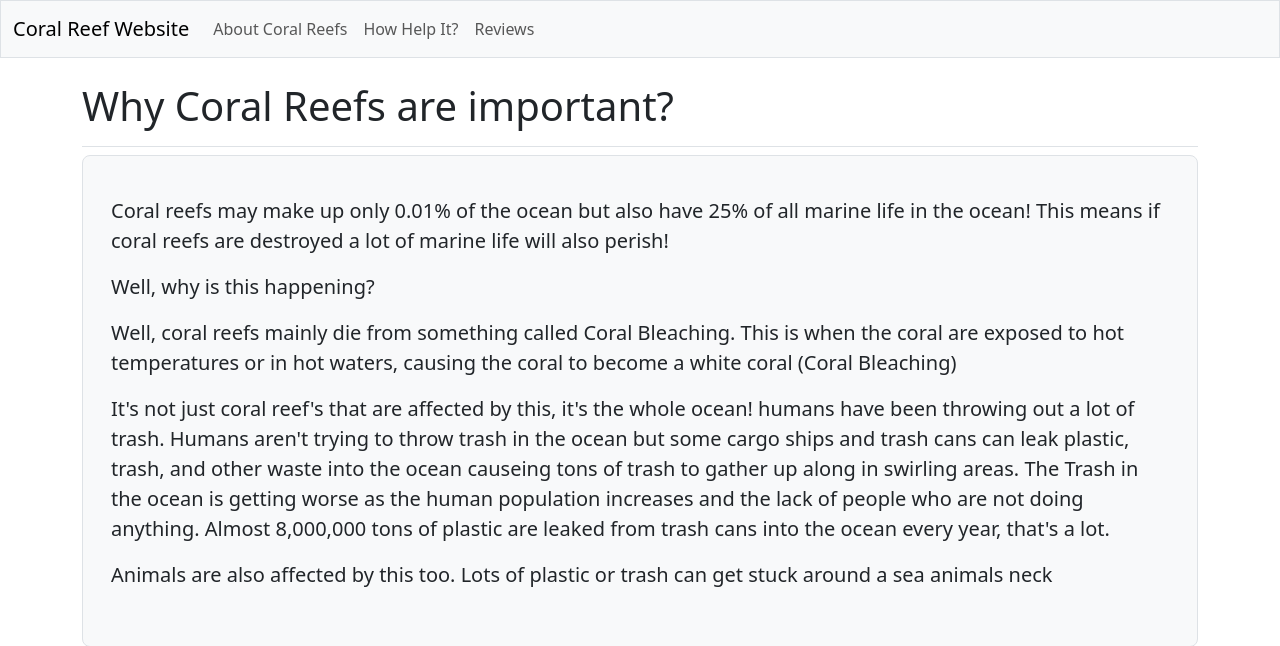
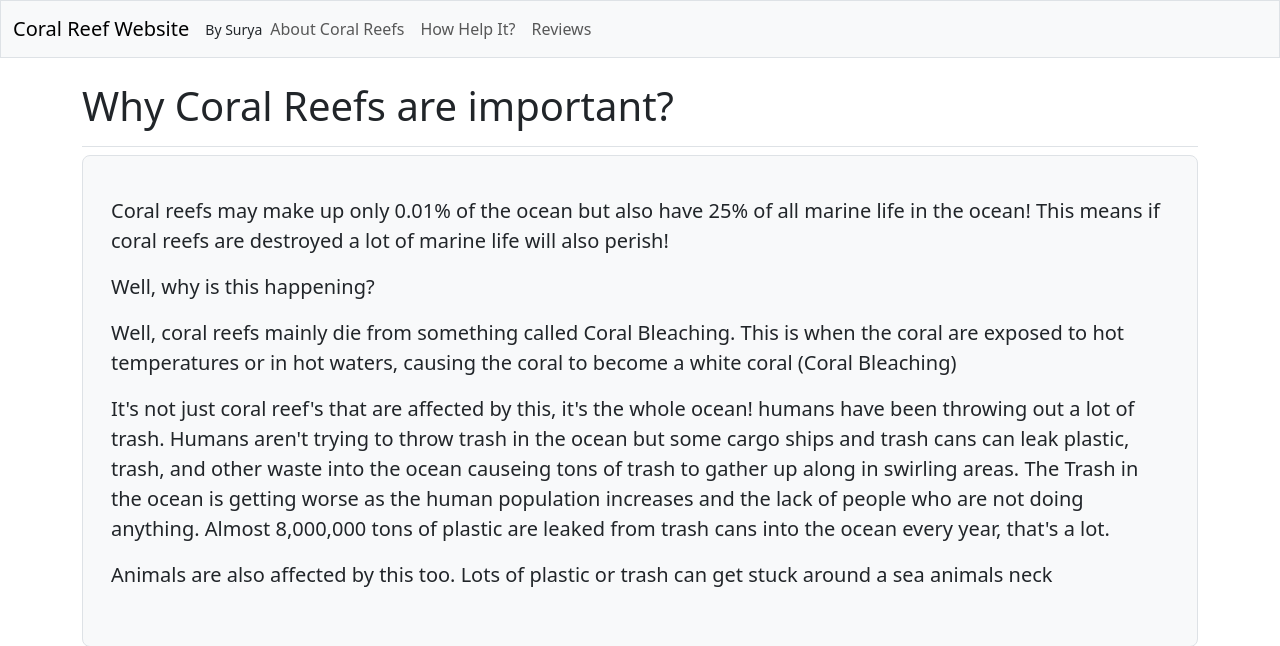
Before and after one commit to thescpman/coral_reef_app, a Django app: page /coral_reef/ in a window 1280 px wide. Shown: the top 646 px of the page. Run offline with Django 4.2, Linux system fonts and the light colour scheme; some libraries are stand-ins or nearby versions.

Commit message:
Added ownership of coral reef website.

```diff
--- a/website/templates/website/base.html
+++ b/website/templates/website/base.html
@@ -14,7 +14,7 @@
   <nav class="navbar navbar-expand-md navbar-light bg-light mb-4 border">
     <div class="container-fluid">
       <a class="navbar-brand" href="{% url 'website:index' %}">
-          Coral Reef Website</a>
+          Coral Reef Website</a><small>By Surya</small>
 
       <button class="navbar-toggler" type="button" data-bs-toggle="collapse"
         data-bs-target="#navbarCollapse" aria-controls="navbarCollapse"
```
